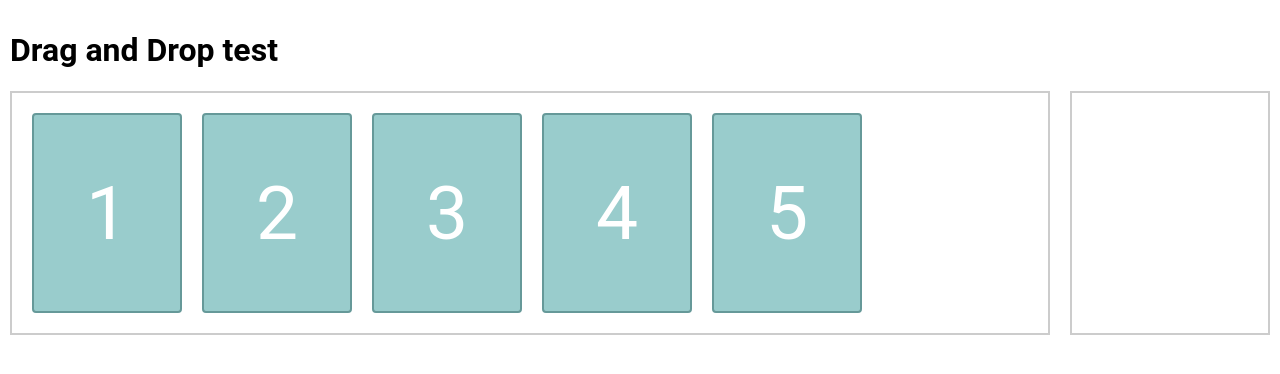
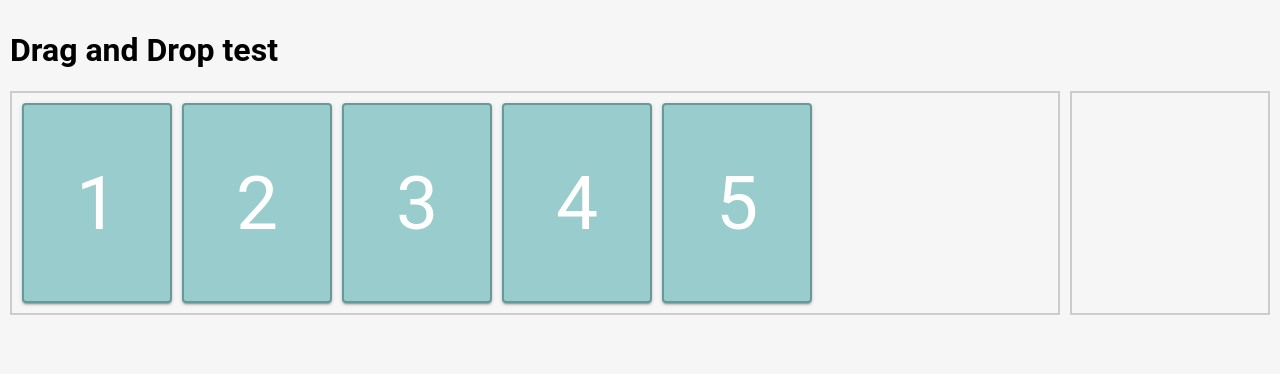
Before and after one commit to andrewlistopadov/angular-material-cdk-example, an Angular app: page /app/drag-and-drop in a window 1280 px wide. Shown: the top 374 px of the page. Built offline with nearby package versions, Linux system fonts and the light colour scheme.

Commit message:
makes minor style fixes;

```diff
--- a/src/app/app-drag-and-drop/app-drag-and-drop.component.scss
+++ b/src/app/app-drag-and-drop/app-drag-and-drop.component.scss
@@ -2,25 +2,3 @@
   padding: 10px;
   display: block;
 }
-
-.example-box {
-  width: 200px;
-  height: 200px;
-  border: solid 1px #ccc;
-  color: rgba(0, 0, 0, 0.87);
-  cursor: move;
-  display: flex;
-  justify-content: center;
-  align-items: center;
-  text-align: center;
-  background: #fff;
-  border-radius: 4px;
-  position: relative;
-  z-index: 1;
-  transition: box-shadow 200ms cubic-bezier(0, 0, 0.2, 1);
-  box-shadow: 0 3px 1px -2px rgba(0, 0, 0, 0.2), 0 2px 2px 0 rgba(0, 0, 0, 0.14), 0 1px 5px 0 rgba(0, 0, 0, 0.12);
-}
-
-.example-box:active {
-  box-shadow: 0 5px 5px -3px rgba(0, 0, 0, 0.2), 0 8px 10px 1px rgba(0, 0, 0, 0.14), 0 3px 14px 2px rgba(0, 0, 0, 0.12);
-}
--- a/src/app/app-drag-and-drop/drag-and-drop-list/drag-and-drop-card/drag-and-drop-card.component.scss
+++ b/src/app/app-drag-and-drop/drag-and-drop-list/drag-and-drop-card/drag-and-drop-card.component.scss
@@ -13,7 +13,15 @@
   position: relative;
 
   &--draggable {
+    transition: box-shadow 200ms cubic-bezier(0, 0, 0.2, 1);
+    box-shadow: 0 3px 1px -2px rgba(0, 0, 0, 0.2),
+      0 2px 2px 0 rgba(0, 0, 0, 0.14), 0 1px 5px 0 rgba(0, 0, 0, 0.12);
     cursor: move;
+
+    &:active {
+      box-shadow: 0 5px 5px -3px rgba(0, 0, 0, 0.2),
+        0 8px 10px 1px rgba(0, 0, 0, 0.14), 0 3px 14px 2px rgba(0, 0, 0, 0.12);
+    }
   }
 
   &--revocable {
--- a/src/app/app-drag-and-drop/drag-and-drop-list/drag-and-drop-list.component.scss
+++ b/src/app/app-drag-and-drop/drag-and-drop-list/drag-and-drop-list.component.scss
@@ -4,11 +4,11 @@
 
 .group {
   flex: 1;
-  padding: 10px;
+  padding: 5px;
   border: solid 2px #cccccc;
 
   & + & {
-    margin-left: 20px;
+    margin-left: 10px;
   }
 }
 
@@ -18,10 +18,11 @@
 
 .card {
   display: inline-block;
-  margin: 10px;
+  margin: 5px;
 }
 
 .cdk-drag-preview {
   border-radius: 4px;
-  box-shadow: 0 5px 5px -3px rgba(0, 0, 0, 0.2), 0 8px 10px 1px rgba(0, 0, 0, 0.14), 0 3px 14px 2px rgba(0, 0, 0, 0.12);
+  box-shadow: 0 5px 5px -3px rgba(0, 0, 0, 0.2),
+    0 8px 10px 1px rgba(0, 0, 0, 0.14), 0 3px 14px 2px rgba(0, 0, 0, 0.12);
 }
--- a/src/styles.scss
+++ b/src/styles.scss
@@ -38,6 +38,7 @@ body {
 body {
   margin: 0;
   font-family: Roboto, 'Helvetica Neue', sans-serif;
+  background-color: #f6f6f6;;
 }
 
 * {
```
